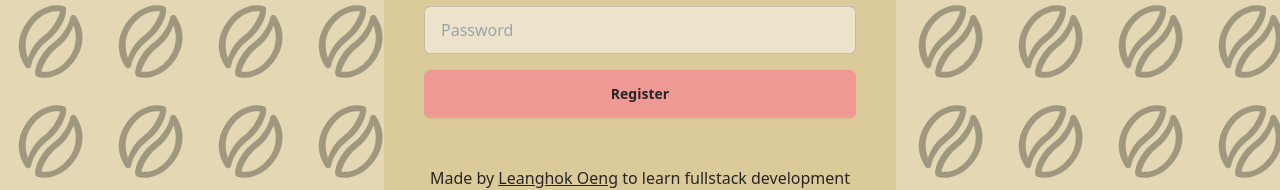
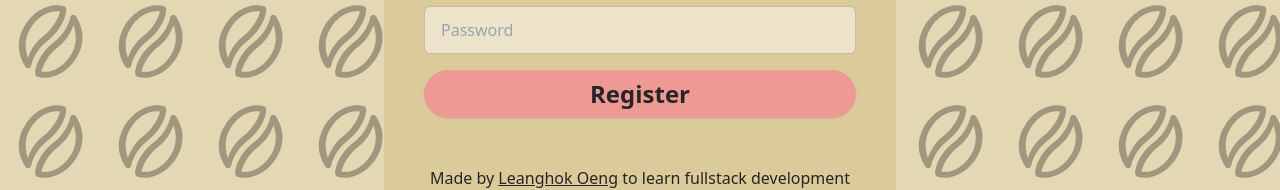
Before and after one commit to leanghok120/Fullstack-Auth, a React (Create React App) app in the folder client/: page /register in a window 1280 px wide. Shown: the part 308-498 px from the top of the page. Built offline with nearby package versions, Linux system fonts and the light colour scheme.

Commit message:
Make button styling more consistent

```diff
--- a/client/src/pages/Login.jsx
+++ b/client/src/pages/Login.jsx
@@ -24,7 +24,7 @@ export default function Login() {
             placeholder="Password"
             className="input input-bordered"
           />
-          <button class="btn btn-primary">Login</button>
+          <button class="btn btn-primary text-2xl rounded-full">Login</button>
         </form>
       </div>
       <Footer />
--- a/client/src/pages/Register.jsx
+++ b/client/src/pages/Register.jsx
@@ -24,7 +24,9 @@ export default function Register() {
             placeholder="Password"
             className="input input-bordered"
           />
-          <button class="btn btn-primary">Register</button>
+          <button class="btn btn-primary text-2xl rounded-full">
+            Register
+          </button>
         </form>
       </div>
       <Footer />
```
